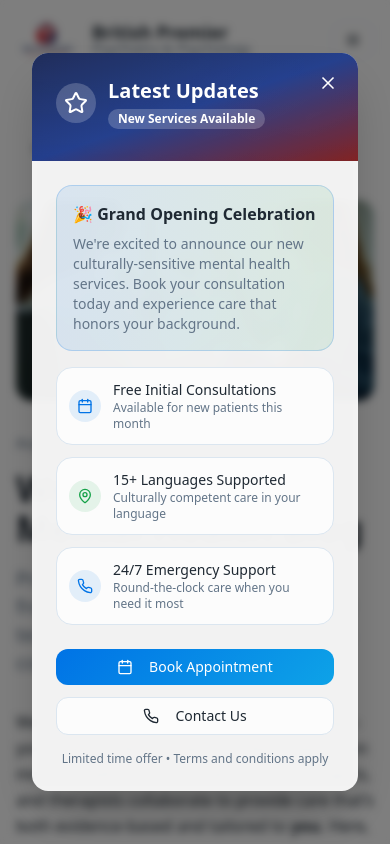
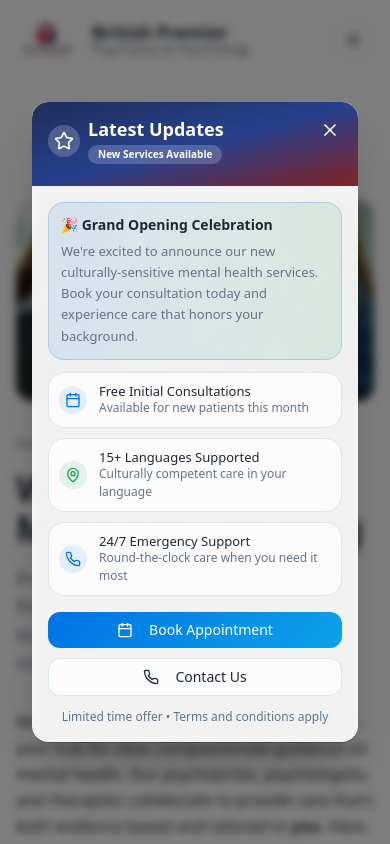
Before and after one commit to rxaxhim/British-Premier-Clinic, a React (Vite) app: page /British-Premier-Clinic/blog/sample-post in a window 390 px wide. Shown: the top 844 px of the page. Built offline with nearby package versions, Linux system fonts and the light colour scheme.

Commit message:
fixed promo pop up

```diff
--- a/src/components/PromoPopup.tsx
+++ b/src/components/PromoPopup.tsx
@@ -1,4 +1,3 @@
-import { useState } from "react";
 import { X, Phone, Calendar, MapPin, Star } from "lucide-react";
 import { Button } from "@/components/ui/button";
 import { Card, CardContent } from "@/components/ui/card";
@@ -26,28 +25,39 @@ const PromoPopup = ({ isOpen, onClose }: PromoPopupProps) => {
   };
 
   return (
-    <div className="fixed inset-0 bg-black/50 backdrop-blur-sm z-50 flex items-center justify-center p-4">
-      <Card className="w-full max-w-lg mx-4 border-0 shadow-2xl bg-background/95 backdrop-blur-sm">
+    <div
+      className="fixed inset-0 bg-black/50 backdrop-blur-sm z-50 flex items-center justify-center p-4"
+      onClick={onClose} // close on backdrop click
+    >
+      <Card
+        className="w-full max-w-lg mx-4 border-0 shadow-2xl bg-background/95 backdrop-blur-sm overflow-hidden
+                   max-h-[90svh] sm:max-h-[85vh]"
+        onClick={(e) => e.stopPropagation()} // prevent inner clicks from closing
+      >
         <CardContent className="p-0">
-          {/* Header - match About hero gradient */}
+          {/* Header - matches hero gradient; accurate hit area & stacking */}
           <div className="relative rounded-t-lg overflow-hidden">
-            <div className="bg-gradient-to-br from-blue-950 via-blue-900 to-red-900 p-6 text-white">
+            <div className="relative text-white bg-gradient-to-br from-blue-950 via-blue-900 to-red-900 isolation-isolate p-4 sm:p-6">
               {/* subtle hero-style highlights */}
-              <div className="pointer-events-none absolute inset-0 opacity-40 bg-[radial-gradient(600px_200px_at_10%_10%,rgba(255,255,255,0.08),transparent),radial-gradient(600px_200px_at_90%_60%,rgba(255,255,255,0.06),transparent)]" />
+              <div className="absolute inset-0 z-0 opacity-40 pointer-events-none bg-[radial-gradient(600px_200px_at_10%_10%,rgba(255,255,255,0.08),transparent),radial-gradient(600px_200px_at_90%_60%,rgba(255,255,255,0.06),transparent)]" />
+
               <button
                 onClick={onClose}
-                className="absolute top-4 right-4 p-1 hover:bg-white/20 rounded-full transition-colors"
+                aria-label="Close"
+                className="absolute top-2 right-2 sm:top-3 sm:right-3 z-20 h-10 w-10 flex items-center justify-center rounded-full
+                           cursor-pointer touch-manipulation pointer-events-auto
+                           hover:bg-white/20 focus:outline-none focus:ring-2 focus:ring-white/40"
               >
-                <X className="h-5 w-5" />
+                <X className="h-5 w-5 pointer-events-none" />
               </button>
 
-              <div className="relative flex items-center gap-3 mb-2">
-                <div className="bg-white/20 p-2 rounded-full">
-                  <Star className="h-6 w-6" />
+              <div className="relative z-10 flex items-center gap-2 sm:gap-3 mb-1.5 sm:mb-2">
+                <div className="bg-white/20 p-1.5 sm:p-2 rounded-full">
+                  <Star className="h-5 w-5 sm:h-6 sm:w-6" />
                 </div>
                 <div>
-                  <h2 className="text-xl font-bold">Latest Updates</h2>
-                  <Badge variant="secondary" className="bg-white/20 text-white border-0 text-xs">
+                  <h2 className="text-lg sm:text-xl font-bold leading-tight">Latest Updates</h2>
+                  <Badge variant="secondary" className="bg-white/20 text-white border-0 text-[10px] sm:text-xs">
                     New Services Available
                   </Badge>
                 </div>
@@ -55,55 +65,58 @@ const PromoPopup = ({ isOpen, onClose }: PromoPopupProps) => {
             </div>
           </div>
 
-          {/* Content */}
-          <div className="p-6">
-            <div className="space-y-4">
-              <div className="bg-gradient-to-r from-primary/10 to-secondary/10 p-4 rounded-lg border border-primary/20">
-                <h3 className="font-semibold text-foreground mb-2">🎉 Grand Opening Celebration</h3>
-                <p className="text-sm text-muted-foreground">
+          {/* Scrollable Content (mobile) */}
+          <div className="p-4 sm:p-6 overflow-y-auto overscroll-contain">
+            <div className="space-y-3 sm:space-y-4">
+              <div className="bg-gradient-to-r from-primary/10 to-secondary/10 p-3 sm:p-4 rounded-lg border border-primary/20">
+                <h3 className="font-semibold text-foreground mb-1.5 sm:mb-2 text-sm sm:text-base">
+                  🎉 Grand Opening Celebration
+                </h3>
+                <p className="text-[13px] sm:text-sm text-muted-foreground leading-relaxed">
                   We're excited to announce our new culturally-sensitive mental health services.
                   Book your consultation today and experience care that honors your background.
                 </p>
               </div>
 
-              <div className="grid grid-cols-1 gap-3">
-                <div className="flex items-center gap-3 p-3 bg-background rounded-lg border">
-                  <div className="bg-primary/10 p-2 rounded-full">
+              <div className="grid grid-cols-1 gap-2.5 sm:gap-3">
+                <div className="flex items-center gap-3 p-2.5 sm:p-3 bg-background rounded-lg border">
+                  <div className="bg-primary/10 p-1.5 sm:p-2 rounded-full">
                     <Calendar className="h-4 w-4 text-primary" />
                   </div>
                   <div>
-                    <p className="font-medium text-sm">Free Initial Consultations</p>
-                    <p className="text-xs text-muted-foreground">Available for new patients this month</p>
+                    <p className="font-medium text-[13px] sm:text-sm leading-tight">Free Initial Consultations</p>
+                    <p className="text-[12px] sm:text-xs text-muted-foreground">Available for new patients this month</p>
                   </div>
                 </div>
 
-                <div className="flex items-center gap-3 p-3 bg-background rounded-lg border">
-                  <div className="bg-secondary/10 p-2 rounded-full">
+                <div className="flex items-center gap-3 p-2.5 sm:p-3 bg-background rounded-lg border">
+                  <div className="bg-secondary/10 p-1.5 sm:p-2 rounded-full">
                     <MapPin className="h-4 w-4 text-secondary" />
                   </div>
                   <div>
-                    <p className="font-medium text-sm">15+ Languages Supported</p>
-                    <p className="text-xs text-muted-foreground">Culturally competent care in your language</p>
+                    <p className="font-medium text-[13px] sm:text-sm leading-tight">15+ Languages Supported</p>
+                    <p className="text-[12px] sm:text-xs text-muted-foreground">Culturally competent care in your language</p>
                   </div>
                 </div>
 
-                <div className="flex items-center gap-3 p-3 bg-background rounded-lg border">
-                  <div className="bg-primary/10 p-2 rounded-full">
+                <div className="flex items-center gap-3 p-2.5 sm:p-3 bg-background rounded-lg border">
+                  <div className="bg-primary/10 p-1.5 sm:p-2 rounded-full">
                     <Phone className="h-4 w-4 text-primary" />
                   </div>
                   <div>
-                    <p className="font-medium text-sm">24/7 Emergency Support</p>
-                    <p className="text-xs text-muted-foreground">Round-the-clock care when you need it most</p>
+                    <p className="font-medium text-[13px] sm:text-sm leading-tight">24/7 Emergency Support</p>
+                    <p className="text-[12px] sm:text-xs text-muted-foreground">Round-the-clock care when you need it most</p>
                   </div>
                 </div>
               </div>
             </div>
 
             {/* CTA Buttons */}
-            <div className="flex flex-col sm:flex-row gap-3 mt-6">
+            <div className="flex flex-col sm:flex-row gap-2.5 sm:gap-3 mt-4 sm:mt-6">
               <Button
                 onClick={handleAppointmentRedirect}
-                className="flex-1 bg-gradient-primary text-primary-foreground hover:opacity-90"
+                className="flex-1 bg-gradient-primary text-primary-foreground hover:opacity-90
+                           h-11 sm:h-12 text-sm sm:text-base"
               >
                 <Calendar className="h-4 w-4 mr-2" />
                 Book Appointment
@@ -112,14 +125,15 @@ const PromoPopup = ({ isOpen, onClose }: PromoPopupProps) => {
               <Button
                 variant="outline"
                 onClick={handleContactRedirect}
-                className="flex-1 border border-border hover:border-border/80"
+                className="flex-1 border border-border hover:border-border/80
+                           h-11 sm:h-12 text-sm sm:text-base"
               >
                 <Phone className="h-4 w-4 mr-2" />
                 Contact Us
               </Button>
             </div>
 
-            <p className="text-xs text-center text-muted-foreground mt-4">
+            <p className="text-[12px] sm:text-xs text-center text-muted-foreground mt-3 sm:mt-4">
               Limited time offer • Terms and conditions apply
             </p>
           </div>
```
